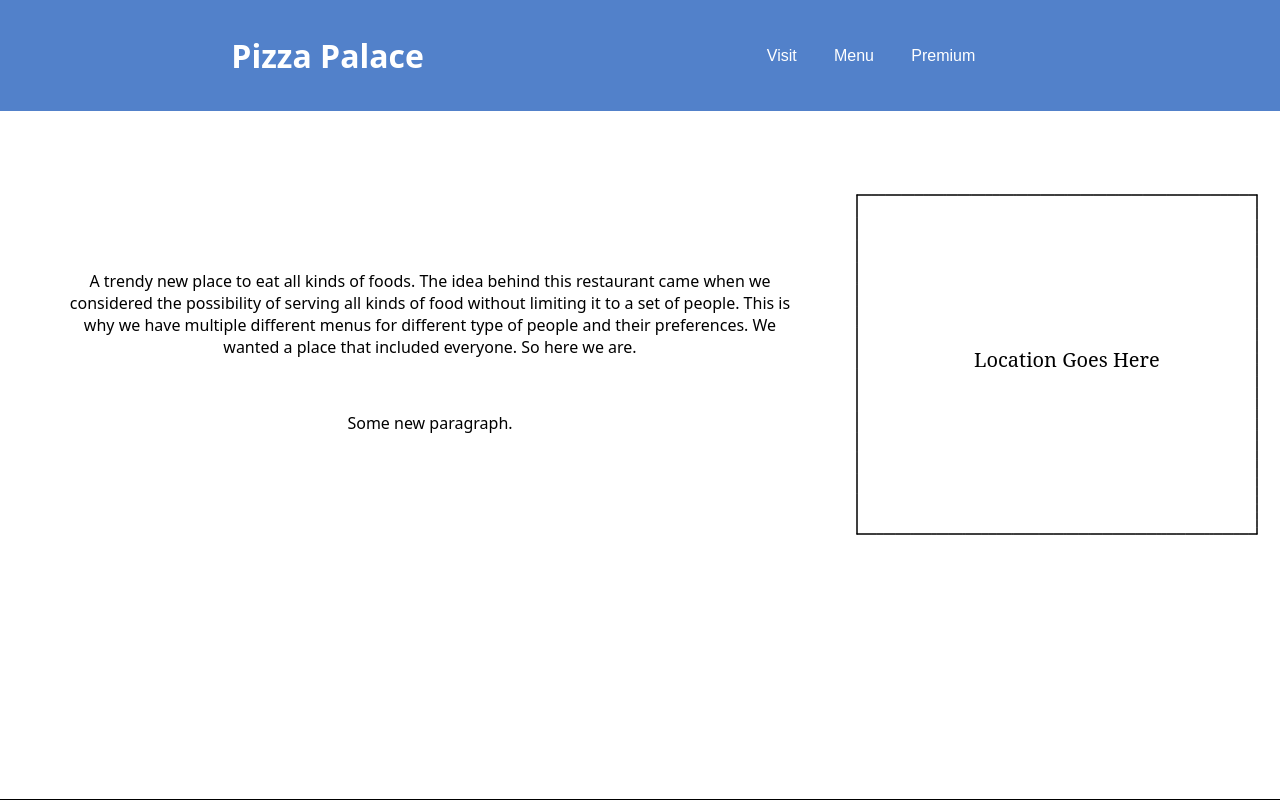
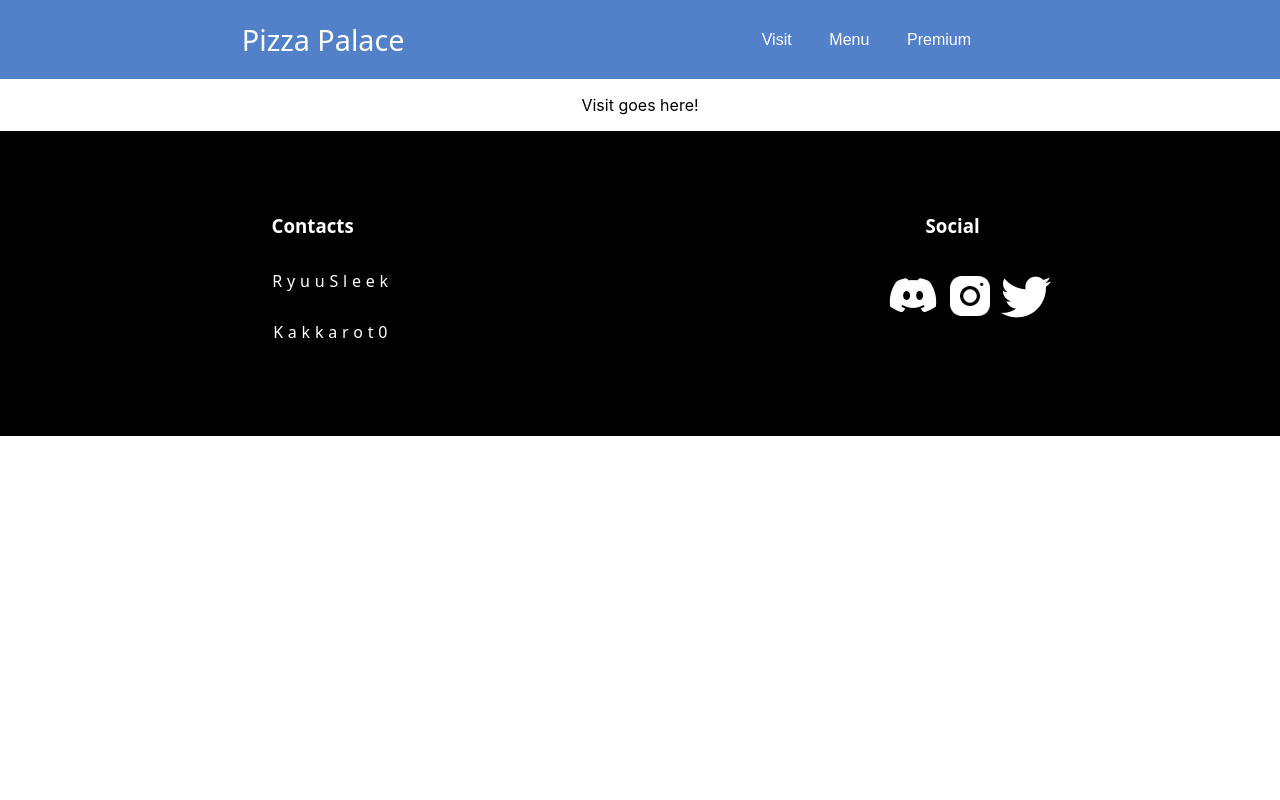
Before and after one commit to RyuuSleek/reactapp, a React (Create React App) app in the folder pizza-palace/: page / in a window 1280 px wide. Both pictures are taken after a click on the button "Visit". Shown: the top 800 px of the page. Built offline with nearby package versions, Linux system fonts and the light colour scheme.

Commit message:
Added some interactivity

```diff
--- a/pizza-palace/src/App.css
+++ b/pizza-palace/src/App.css
@@ -11,6 +11,14 @@
   position: relative;
   font-family: "Droid Sans", sans;
   color: white;
+}
+
+.header-title button {
+  font-family: "Droid Sans", sans;
+  color: white;
+  background: inherit;
+  font-size: 1.8rem;
+  border: none;
 }
 
 .header-nav {
--- a/pizza-palace/src/App.js
+++ b/pizza-palace/src/App.js
@@ -5,26 +5,64 @@ import insta from "./content/pictures/instagram.png";
 import twit from "./content/pictures/twitter.png";
 import locat from "./content/pictures/Location.png";
 
-function HeaderTop() {
+class Main extends React.Component {
+  constructor(props) {
+    super(props);
+    this.state = { page: "Home" };
+    this.handleChange = this.handleChange.bind(this);
+  }
+
+  handleChange(page) {
+    this.setState({ page: page });
+  }
+
+  render() {
+    return (
+      <>
+        <HeaderTop onChange={this.handleChange} />
+        <Container page={this.state.page} />
+        <FooterBot />
+      </>
+    );
+  }
+}
+
+class Container extends React.Component {
+  render() {
+    if (this.props.page === "Home") {
+      return <Home />;
+    } else if (this.props.page === "Visit") {
+      return <Visit />;
+    }
+  }
+}
+
+function Visit() {
+  return <p>Visit goes here!</p>;
+}
+
+function HeaderTop(props) {
   return (
     <div className="header">
       <div className="header-title">
-        <h1>Pizza Palace</h1>{" "}
+        <button type="button" onClick={() => props.onChange("Home")}>
+          Pizza Palace
+        </button>
       </div>
       <div className="header-nav">
         <ul>
           <li>
-            <button type="button" onclick="visit()">
+            <button type="button" onClick={() => props.onChange("Visit")}>
               Visit
             </button>
           </li>
           <li>
-            <button type="button" onclick="menu()">
+            <button type="button" onClick={() => props.onChange("Menu")}>
               Menu
             </button>
           </li>
           <li>
-            <button type="button" onclick="premium()">
+            <button type="button" onClick={() => props.onChange("Premium")}>
               Premium
             </button>
           </li>
@@ -36,16 +74,16 @@ function HeaderTop() {
 
 function FooterBot() {
   return (
-    <div class="footer">
-      <div class="contact">
-        <h3 class="mr5">Contacts</h3>
+    <div className="footer">
+      <div className="contact">
+        <h3 className="mr5">Contacts</h3>
         <ul>
           <li>RyuuSleek</li>
           <li>Kakkarot0</li>
         </ul>
       </div>
-      <div class="socials">
-        <h3 class="mr5">Social</h3>
+      <div className="socials">
+        <h3 className="mr5">Social</h3>
         <ul>
           <li>
             <img src={discord} />
@@ -64,8 +102,8 @@ function FooterBot() {
 
 function Home() {
   return (
-    <div class="home-container">
-      <div class="main-content">
+    <div className="home-container">
+      <div className="main-content">
         <p>
           A trendy new place to eat all kinds of foods. The idea behind this
           restaurant came when we considered the possibility of serving all
@@ -76,25 +114,15 @@ function Home() {
         <br />
         <p>Some new paragraph.</p>
       </div>
-      <div class="side-content">
+      <div className="side-content">
         <img src={locat} />
       </div>
     </div>
   );
 }
 
-function Container() {
-  return <Home />;
-}
-
 function App() {
-  return (
-    <div>
-      <HeaderTop />
-      <Container />
-      <FooterBot />
-    </div>
-  );
+  return <Main />;
 }
 
 export default App;
```
